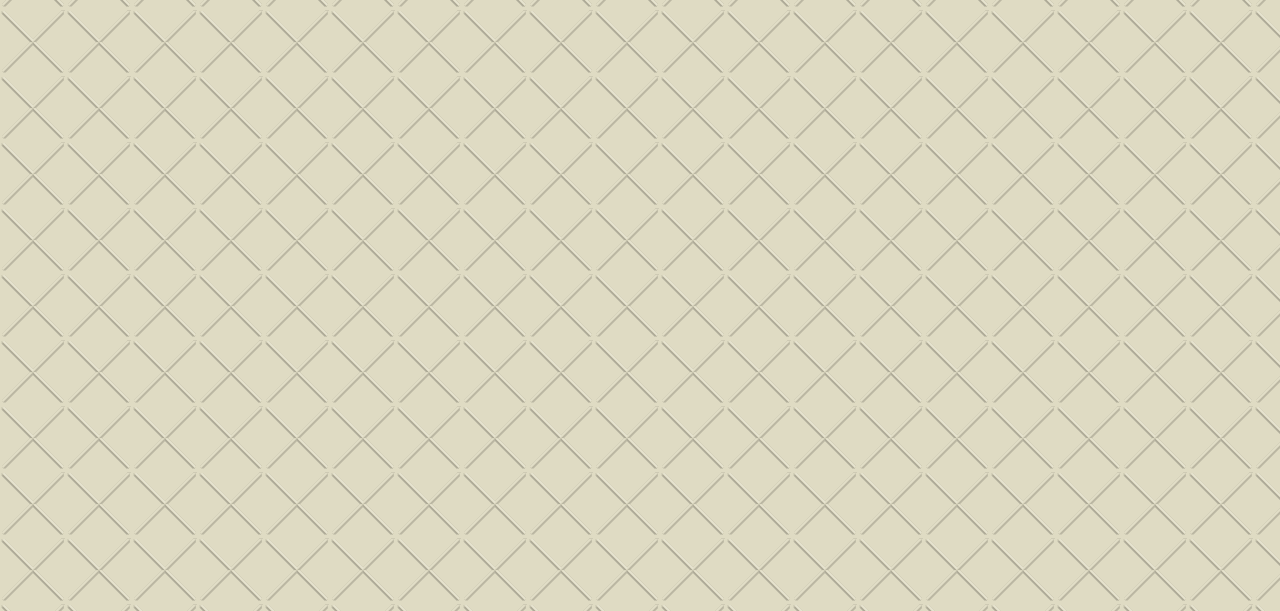
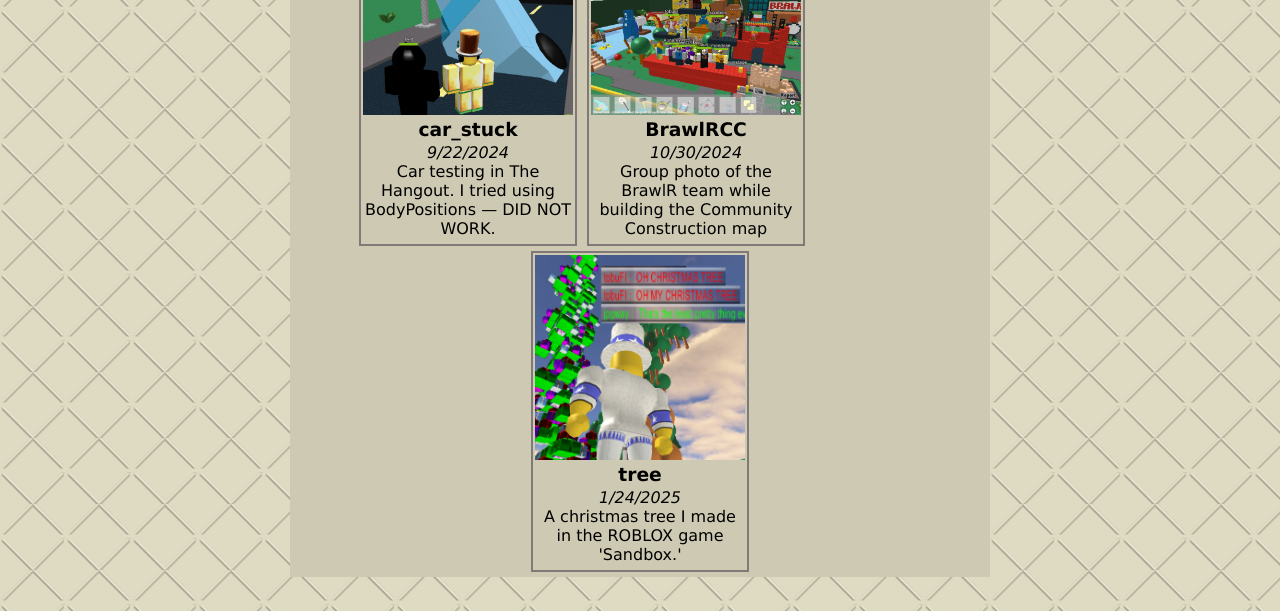
Before and after one commit to tobufi/tobufi.github.io, a plain HTML site: page media.html in a window 1280 px wide. Shown: the part 189-800 px from the top of the page. Drawn offline with Linux system fonts and the light colour scheme.

Commit message:
started media page+centered container

```diff
--- a/files/gameshowcase.js
+++ b/files/gameshowcase.js
@@ -15,7 +15,7 @@ let games = {
     "waapp_au":{
         'title':'Work At A Pizza Place AU',
         'download':"Work At A Pizza Place AU.rbxl",
-        'description':"An altered version of Work At A Pizza Place created in the 2010L client for a canceled web series."
+        'description':"An altered version of Work At A Pizza Place created in the 2010L client for a <a href='https://www.youtube.com/watch?v=q7c3vHEy_sA'>canceled web series.</a>"
     },
     "waapp_2009":{
         'title': "Work At A Pizza Place 2009",
@@ -62,7 +62,7 @@ function applylist(key, game) {
     }
 
     desc = document.createElement('p')
-    desc.textContent = game['description']
+    desc.innerHTML = game['description']
     element.appendChild(desc)
 }
 
--- /dev/null
+++ b/files/mediashowcase.js
@@ -0,0 +1,60 @@
+//import { readdirSync } from 'fs';
+//var files = readdirSync('/images/games/');
+
+let media = {
+    "car_stuck.gif":{
+        "Date":"9/22/2024",
+        "Desc":"Car testing in The Hangout. I tried using BodyPositions — DID NOT WORK."
+    },
+    "BrawlRCC.png":{
+        "Date":"10/30/2024",
+        "Desc":"Group photo of the BrawlR team while building the Community Construction map"
+    },
+    "tree.png":{
+        "Date":"1/24/2025",
+        "Desc":"A christmas tree I made in the ROBLOX game 'Sandbox.'"
+    },
+}
+
+spawn = document.getElementById("container")
+
+function applylist(direct, info, index) {
+    margin = "10px"
+    if (index%3 == 0) {
+        margin = "0px"
+    }
+
+    element = document.createElement('div')
+    element.id = 'media'
+    element.style = "margin-right:" + margin
+
+    directlink = "files/images/media/" + direct
+    linkie = document.createElement('a')
+    linkie.href = directlink
+
+    img = document.createElement('img')
+    img.style.width = "100%"
+    img.src = directlink
+
+    title = document.createElement('h3')
+    title.style = "margin-top:0px"
+    title.textContent = direct.slice(0, -4) //assuming everything is .png or .gif
+
+    myInfo = document.createElement('p')
+    myInfo.style = "margin-top:-15px"
+    myInfo.innerHTML = "<i>" + info.Date + "</i><br>" + info.Desc
+
+    spawn.appendChild(element)
+    element.appendChild(linkie)
+    linkie.appendChild(img)
+    element.appendChild(title)
+    element.appendChild(myInfo)
+}
+
+if (spawn != null) {
+    index = 0
+    for (var key in media) {
+        index = index + 1
+        applylist(key, media[key], index)
+    }
+}
--- a/files/style.css
+++ b/files/style.css
@@ -18,6 +18,7 @@ hr {
     background: #cdc9b2 /*url('images/weld.png') top right repeat-y*/;
     /*font-size: 0.8em;*/
     margin: auto;
+    text-align:center;
 }
 
 #title {
@@ -52,6 +53,18 @@ hr {
     text-align:center;
 }
 
+#media{
+    width:30%;
+    /*height:100px;*/
+    border: 2px solid #817978;
+    /*margin: 0 auto;*/
+    display:inline-block;
+    margin-bottom:5px;
+    margin-right:10px;
+    padding:2px;
+    text-align:center;
+}
+
 #thumb{
     width:175px;
     height:100px;
--- a/media.html
+++ b/media.html
@@ -12,11 +12,9 @@
         <div id="header">
 
         </div>
-
-        <h1>coming soon</h1>
-
     </div>
 
     <script src="files/index.js"></script>
+    <script src="files/mediashowcase.js"></script>
 </body>
 </html>
```
Also changed, not shown: files/images/media/BrawlRCC.png (added), files/images/media/car_stuck.gif (added), files/images/media/tree.png (added).
